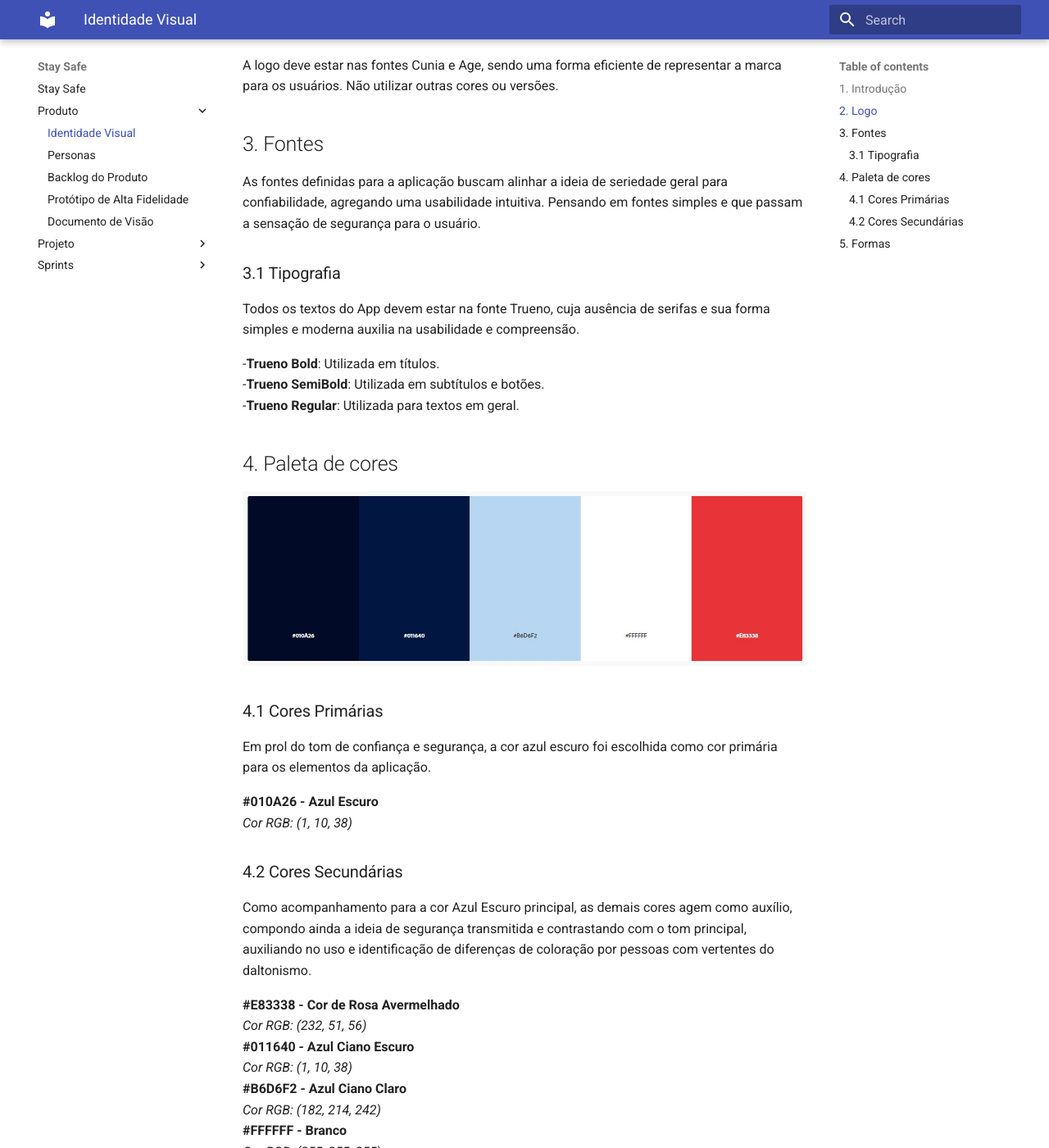
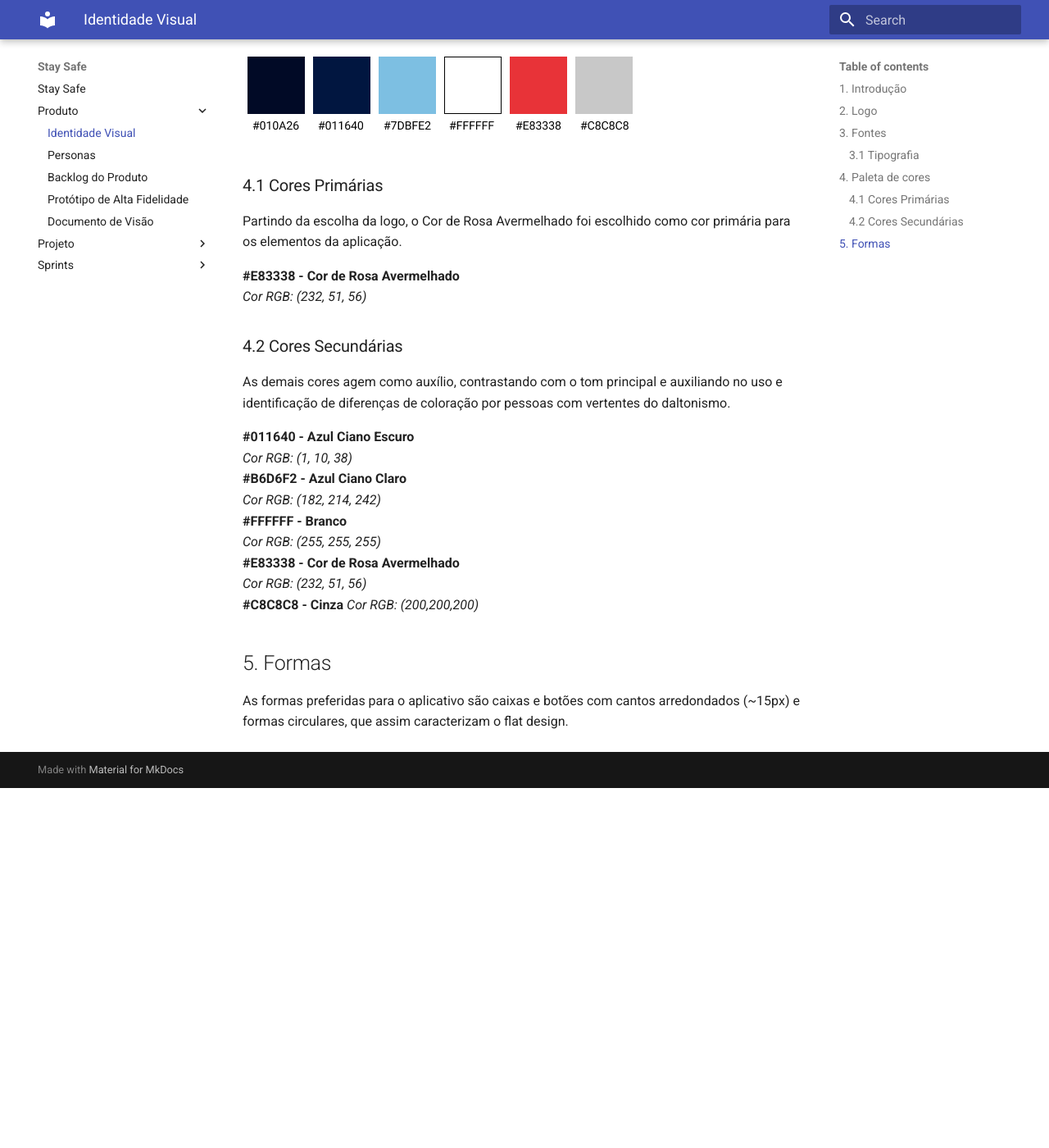
Before and after one commit to fga-eps-mds/2020.1-stay-safe-docs, an MkDocs documentation site: the page built from docs/produto/identidade.md, in a window 1280 px wide and 1400 px high, scrolled down 1085 px. Shown: the whole window at 82% size. Built offline with MkDocs 1.6.1 and Material for MkDocs 9.7.7, drawn with Linux system fonts in a browser that asks for light colours; after the commit the page ends 2046 px from its top, so only the background shows below that; some of the changed text lies outside the part shown.

Commit message:
Start adjustments

```diff
--- a/docs/produto/identidade.md
+++ b/docs/produto/identidade.md
@@ -21,26 +21,28 @@ Todos os textos do App devem estar na fonte Trueno, cuja ausência de serifas e
 -**Trueno Regular**: Utilizada para textos em geral.
 
 ## 4. Paleta de cores
-![Cores](../images/visual-identity/cores.jpeg)
+![Cores](../images/visual-identity/cores.png)
 
 
 ### 4.1 Cores Primárias
- Em prol do tom de confiança e segurança, a cor azul escuro foi escolhida como cor primária para os elementos da aplicação.
-
-**#010A26 - Azul Escuro**
-      *Cor RGB: (1, 10, 38)*
-
-### 4.2 Cores Secundárias
-Como acompanhamento para a cor Azul Escuro principal, as demais cores agem como auxílio, compondo ainda a ideia de segurança transmitida e contrastando com o tom principal, auxiliando no uso e identificação de diferenças de coloração por pessoas com vertentes do daltonismo.<br>
+ Partindo da escolha da logo, o Cor de Rosa Avermelhado foi escolhido como cor primária para os elementos da aplicação.
 
 **#E83338 - Cor de Rosa Avermelhado**
       *Cor RGB: (232, 51, 56)*
+
+### 4.2 Cores Secundárias
+As demais cores agem como auxílio,  contrastando com o tom principal e auxiliando no uso e identificação de diferenças de coloração por pessoas com vertentes do daltonismo.<br>
+
 **#011640 - Azul Ciano Escuro**
       *Cor RGB: (1, 10, 38)*
 **#B6D6F2 - Azul Ciano Claro**
       *Cor RGB: (182, 214, 242)*
 **#FFFFFF - Branco**
       *Cor RGB: (255, 255, 255)*
+**#E83338 - Cor de Rosa Avermelhado**
+      *Cor RGB: (232, 51, 56)*
+**#C8C8C8 - Cinza**
+      *Cor RGB: (200,200,200)*
 
 ## 5. Formas
 As formas preferidas para o aplicativo são caixas e botões com cantos arredondados (~15px) e formas circulares, que assim caracterizam o flat design.
```
Also changed, not shown: other parts of docs/produto/identidade.md (+1 -1 lines), docs/images/visual-identity/cores.jpeg (deleted), docs/images/visual-identity/cores.png (added), docs/images/visual-identity/logo.png, site/produto/prototype/index.html, 1 other file.
